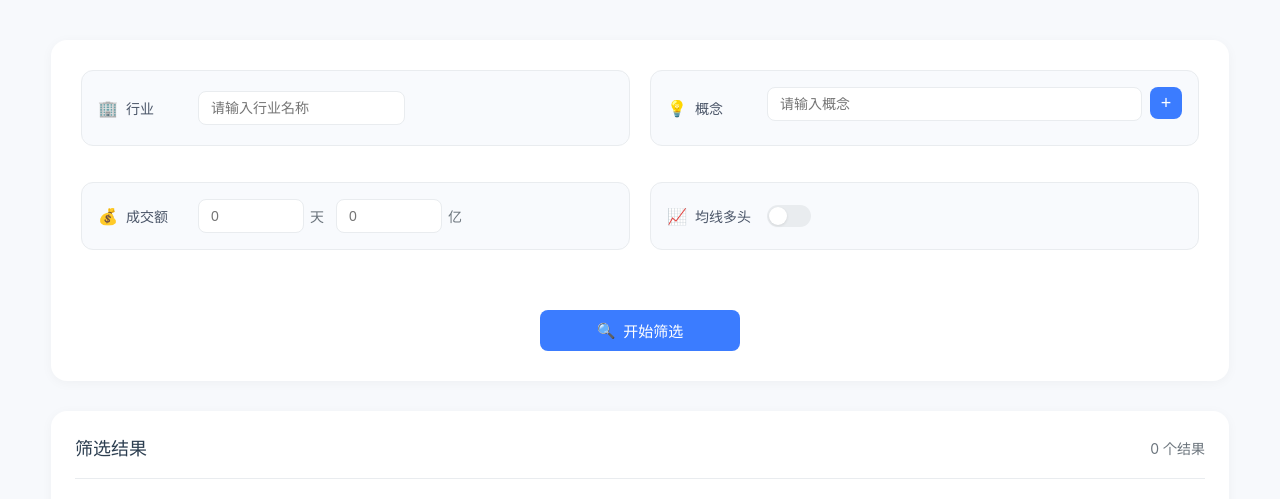
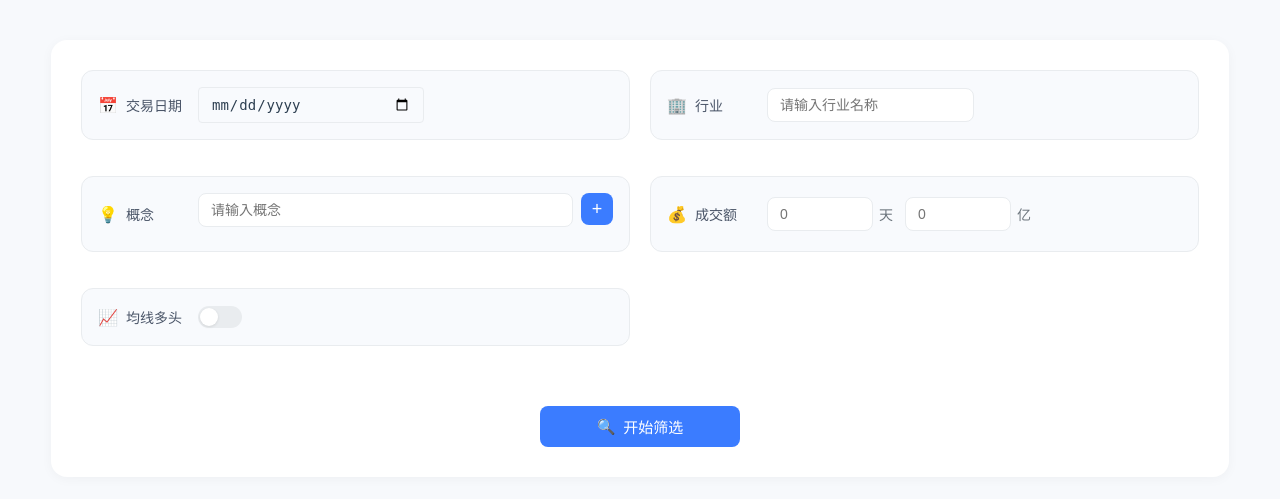
Before and after one commit to leewcc/Happy, a Flask app: template code/pythonProject/xuangu/templates/xuangu.html in a window 1280 px wide. Shown: the part 111-610 px from the top of the page. Run offline with Flask 3, Linux system fonts and the light colour scheme; the template is opened without the code that fills it, so the values that code supplies are empty.

Commit message:
增加日期选择

```diff
--- a/code/pythonProject/xuangu/app.py
+++ b/code/pythonProject/xuangu/app.py
@@ -165,5 +165,18 @@ def get_deviation(stock_code):
         print(f"Error: {str(e)}")
         return jsonify({'code': 1, 'msg': str(e)})
 
+@app.route('/api/latest_trade_date')
+def get_latest_trade_date():
+    """获取最新交易日期"""
+    try:
+        engine = get_db_connection()
+        query = "SELECT MAX(trade_date) as latest_date FROM daily_data"
+        df = pd.read_sql(query, engine)
+        latest_date = df.iloc[0]['latest_date'].strftime('%Y-%m-%d')
+        return jsonify({'code': 0, 'latest_date': latest_date})
+    except Exception as e:
+        logger.error(f"获取最新交易日期失败: {str(e)}")
+        return jsonify({'code': 1, 'msg': '获取最新交易日期失败'})
+
 if __name__ == '__main__':
     app.run(debug=True, port=5002)
--- a/code/pythonProject/xuangu/templates/xuangu.html
+++ b/code/pythonProject/xuangu/templates/xuangu.html
@@ -15,6 +15,15 @@
         </div>
 
         <div class="filter-panel">
+            <!-- 日期选择 -->
+            <div class="filter-item">
+                <div class="filter-label">
+                    <span class="icon">📅</span>
+                    <label>交易日期</label>
+                </div>
+                <input type="date" id="trade_date" class="date-input">
+            </div>
+
             <!-- 行业选择 -->
             <div class="filter-item">
                 <div class="filter-label">
@@ -239,6 +248,23 @@
         #results-table th:nth-child(4) { width: 12%; }  /* 总市值 */
         #results-table th:nth-child(5) { width: 14%; }  /* 所属行业 */
         #results-table th:nth-child(6) { width: 40%; }  /* 所属概念 */
+
+        /* 添加日期选择器样式 */
+        .date-input {
+            padding: 8px 12px;
+            border: 1px solid var(--border-color);
+            border-radius: 4px;
+            background-color: var(--input-background);
+            color: var(--text-color);
+            font-size: 14px;
+            width: 200px;
+        }
+
+        .date-input:focus {
+            outline: none;
+            border-color: var(--primary-color);
+            box-shadow: 0 0 0 2px rgba(66, 153, 225, 0.2);
+        }
     </style>
 
     <script>
@@ -531,6 +557,7 @@
 
         function filterStocks() {
             const filters = {
+                trade_date: document.getElementById('trade_date').value,
                 industry: document.getElementById('industry').value,
                 concepts: getAllConcepts().join(','),
                 turnover_days: document.getElementById('turnover_days').value,
@@ -563,30 +590,9 @@
 
                     // 转换为数组并排序
                     const sortedConcepts = Object.entries(conceptStats)
-                        .sort((a, b) => b[1] - a[1]); // 显示所有概念
+                        .sort((a, b) => b[1] - a[1]);
 
-                    // 更新表格
-                    response.data.forEach(stock => {
-                        const row = document.createElement('tr');
-                        row.innerHTML = `
-                            <td class="name-cell stock-name" data-code="${stock.stock_code}" data-name="${stock.stock_name}">${stock.stock_name}</td>
-                            <td class="change-cell ${stock.change_rate >= 0 ? 'up' : 'down'}">${stock.change_rate}%</td>
-                            <td class="number-cell">${formatNumber(stock.turnover)}</td>
-                            <td class="number-cell">${formatNumber(stock.total_mv)}</td>
-                            <td class="industry-cell">${stock.industry || '-'}</td>
-                            <td class="concept-cell">${stock.concept || '-'}</td>
-                        `;
-                        tbody.appendChild(row);
-
-                        // 为新添加的股票名称单元格添加悬浮事件
-                        const nameCell = row.querySelector('.stock-name');
-                        nameCell.addEventListener('mouseenter', (e) => {
-                            handleStockHover(e, stock.stock_code, stock.stock_name);
-                        });
-                        nameCell.addEventListener('mouseleave', handleStockLeave);
-                    });
-
-                    // 添加概念统计表格
+                    // 先更新概念统计
                     const statsHtml = `
                         <div class="concept-stats">
                             <h3>热门概念统计（共 ${sortedConcepts.length} 个）</h3>
@@ -611,13 +617,37 @@
                         </div>
                     `;
 
-                    // 在结果表格后插入概念统计
+                    // 先清除旧的概念统计
                     const resultsPanel = document.querySelector('.results-panel');
                     const existingStats = resultsPanel.querySelector('.concept-stats');
                     if (existingStats) {
                         existingStats.remove();
                     }
-                    resultsPanel.insertAdjacentHTML('beforeend', statsHtml);
+
+                    // 在结果表格前插入概念统计
+                    const resultsTable = document.querySelector('.table-container');
+                    resultsTable.insertAdjacentHTML('beforebegin', statsHtml);
+
+                    // 更新表格数据
+                    response.data.forEach(stock => {
+                        const row = document.createElement('tr');
+                        row.innerHTML = `
+                            <td class="name-cell stock-name" data-code="${stock.stock_code}" data-name="${stock.stock_name}">${stock.stock_name}</td>
+                            <td class="change-cell ${stock.change_rate >= 0 ? 'up' : 'down'}">${stock.change_rate}%</td>
+                            <td class="number-cell">${formatNumber(stock.turnover)}</td>
+                            <td class="number-cell">${formatNumber(stock.total_mv)}</td>
+                            <td class="industry-cell">${stock.industry || '-'}</td>
+                            <td class="concept-cell">${stock.concept || '-'}</td>
+                        `;
+                        tbody.appendChild(row);
+
+                        // 为新添加的股票名称单元格添加悬浮事件
+                        const nameCell = row.querySelector('.stock-name');
+                        nameCell.addEventListener('mouseenter', (e) => {
+                            handleStockHover(e, stock.stock_code, stock.stock_name);
+                        });
+                        nameCell.addEventListener('mouseleave', handleStockLeave);
+                    });
 
                     updateResultsCount(response.data.length);
                 })
@@ -644,6 +674,20 @@
             const day = String(date.getDate()).padStart(2, '0');
             return `${year}-${month}-${day}`;
         }
+
+        // 在页面加载时获取最新交易日期并设置为默认值
+        window.addEventListener('DOMContentLoaded', () => {
+            axios.get('/api/latest_trade_date')
+                .then(response => {
+                    if (response.data && response.data.latest_date) {
+                        latest_date = response.data.latest_date;
+                        document.getElementById('trade_date').value = latest_date;
+                    }
+                })
+                .catch(error => {
+                    console.error('获取最新交易日期失败:', error);
+                });
+        });
     </script>
 </body>
 </html>
--- a/code/pythonProject/xuangu/xuangu_logic.py
+++ b/code/pythonProject/xuangu/xuangu_logic.py
@@ -129,11 +129,14 @@ def filter_stocks(filters):
 
     logger.info(f"开始筛选，筛选条件: {filters}")
 
-    # 获取最新交易日期
-    query = "SELECT MAX(trade_date) as latest_date FROM daily_data"
-    logger.info(f"SQL - 获取最新日期: {query}")
-    latest_date = pd.read_sql(query, engine).iloc[0]['latest_date']
-    logger.info(f"最新交易日期: {latest_date}")
+    # 获取指定日期或最新交易日期
+    if filters.get('trade_date'):
+        latest_date = filters['trade_date']
+    else:
+        query = "SELECT MAX(trade_date) as latest_date FROM daily_data"
+        latest_date = pd.read_sql(query, engine).iloc[0]['latest_date']
+
+    logger.info(f"使用交易日期: {latest_date}")
 
     # 1. 行业筛选
     if filters.get('industry'):
```
